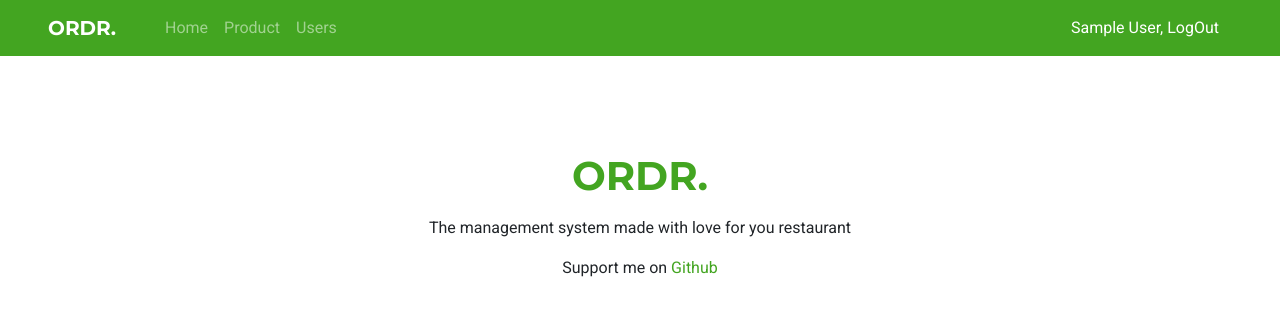
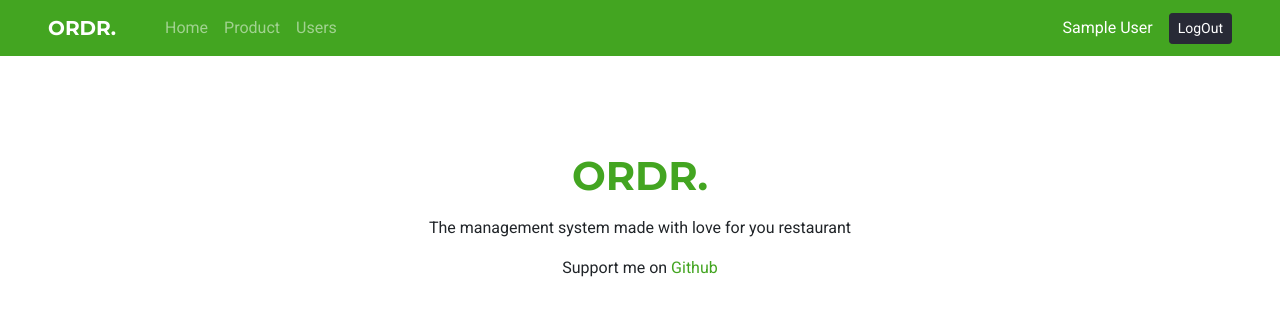
Before and after one commit to guiguat/ordr-electron, a React (Create React App) app: page /#/ in a window 1280 px wide. Shown: the top 316 px of the page. Built offline with nearby package versions, Linux system fonts and the light colour scheme; no server answers; sample sign-in values are in the browser's storage.

Commit message:
update nav

```diff
--- a/src/Components/NavBar/index.tsx
+++ b/src/Components/NavBar/index.tsx
@@ -21,12 +21,13 @@ const NavBar: React.FC = () => {
                 </li>
             </ul>
 
+            <span className="text-white text-sm my-2 my-sm-0">{currentUser?.displayName}</span>
+
             <button
-             className="btn text-white my-2 my-sm-0"
+             className="btn btn-sm btn-dark text-white my-2 ml-3    my-sm-0"
              onClick={LogOut}
             >
-                {/* change to user.displayname later */}
-                {currentUser?.displayName}, LogOut
+                LogOut
             </button>
         </nav>
 
```
